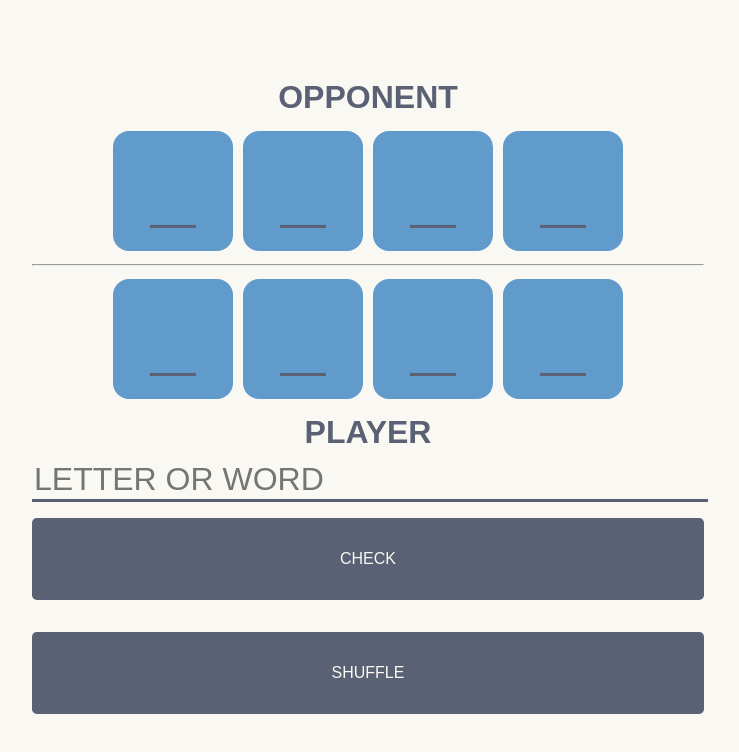
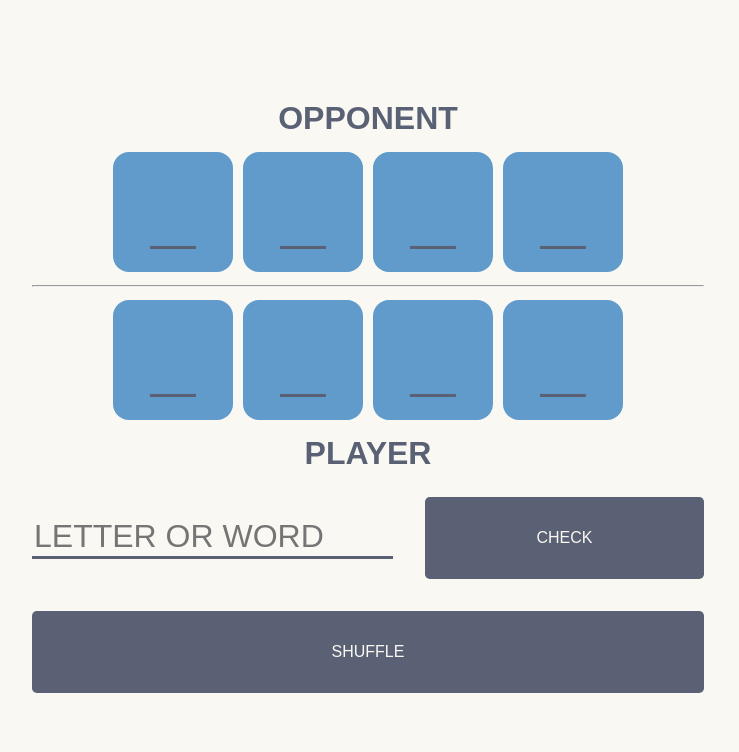
Before and after one commit to aliakseihuk/word-game, a React (Create React App) app: page / in a window 1280 px wide. Both pictures are taken after a click on the button "START GAME". Shown: the top 752 px of the page, without its empty margins (272-1011 px from the left). Built offline with nearby package versions, Linux system fonts and the light colour scheme.

Commit message:
Game component refactor and improvements

```diff
--- a/src/components/Game.css
+++ b/src/components/Game.css
@@ -9,10 +9,18 @@
   align-items: center;
 }
 
-.Game .check .wgInput {
+.Game .check .check-input {
   margin-right: 1em;
+  flex: 3;
 }
 
 .Game .check .wgButton {
   flex: 1;
 }
+
+.Game .form {
+  display: flex;
+  width: 100%;
+  justify-content: center;
+  align-items: center;
+}
--- a/src/components/Game.js
+++ b/src/components/Game.js
@@ -18,22 +18,23 @@ class Game extends Component {
   }
 
   handleInputChange(event) {
+    const { value } = event.target;
     const val =
-      event.target.value.length <= this.props.user.word.length
-        ? event.target.value
-        : event.target.value.substr(0, this.props.user.word.length);
+      value.length <= this.props.user.word.length
+        ? value
+        : value.substr(0, this.props.user.word.length);
     this.setState({ letterOrWord: val.toUpperCase() });
   }
 
-  onLetterOrWordSubmit(event) {
+  onLetterOrWordSubmit = event => {
     event.preventDefault();
     this.props.check(this.state.letterOrWord);
     this.setState({ letterOrWord: '' });
-  }
+  };
 
-  onShuffle() {
+  onShuffle = () => {
     this.props.shuffle();
-  }
+  };
 
   render() {
     const error = this.props.error ? (
@@ -58,9 +59,9 @@ class Game extends Component {
         {error}
         <section>
           <section className="check">
-            <form onSubmit={event => this.onLetterOrWordSubmit(event)}>
+            <form className="form" onSubmit={this.onLetterOrWordSubmit}>
               <input
-                className="wgInput"
+                className="wgInput check-input"
                 type="text"
                 value={this.state.letterOrWord}
                 onChange={this.handleInputChange}
@@ -69,7 +70,7 @@ class Game extends Component {
               <Button title="check" type="submit" />
             </form>
           </section>
-          <Button title="shuffle" onClick={() => this.onShuffle()} />
+          <Button title="shuffle" onClick={this.onShuffle} />
         </section>
       </section>
     );
```
